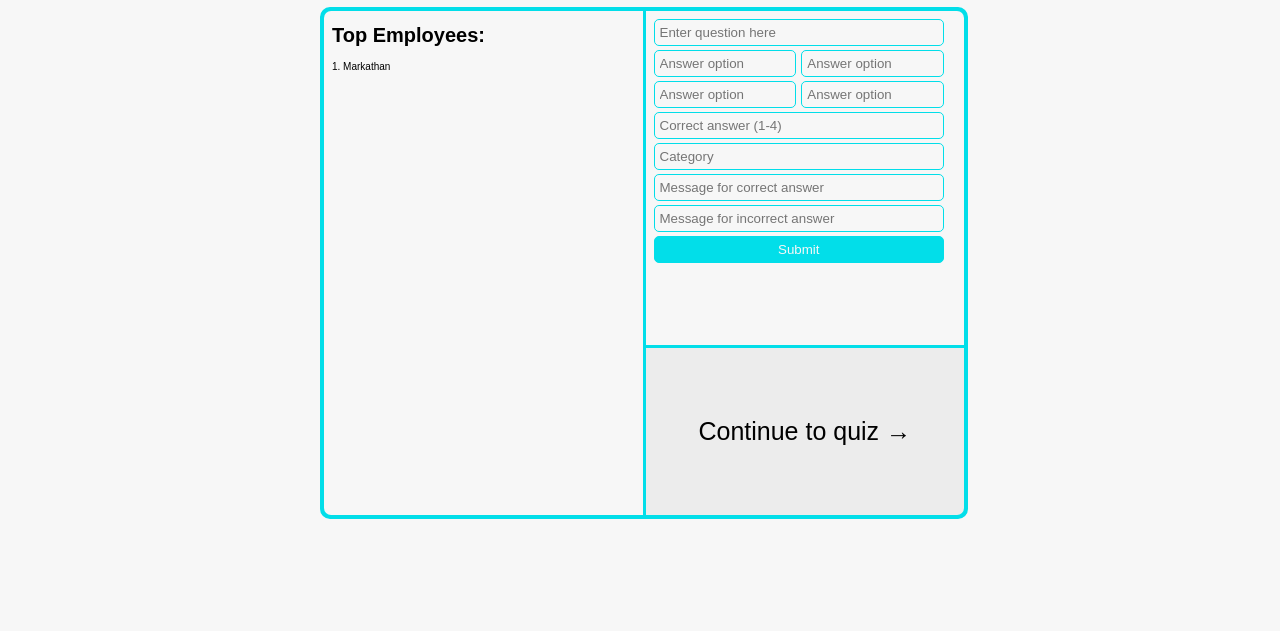
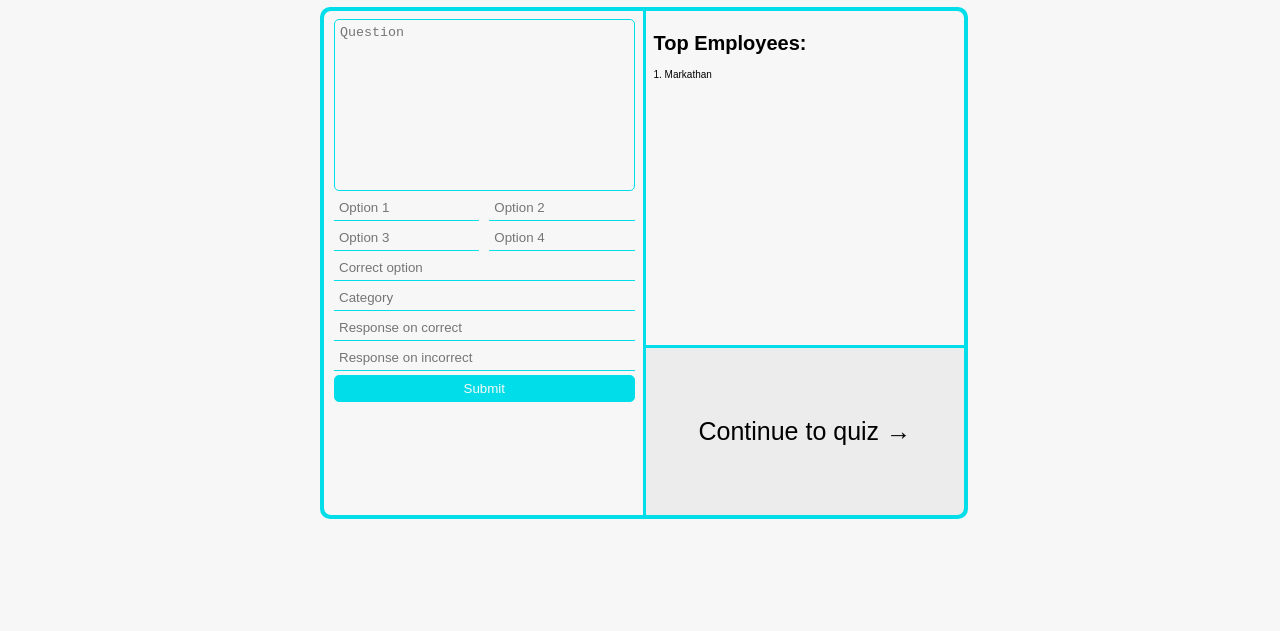
Before and after one commit to Jacob-Guglielmin/ImmuneIT, a website with bundled scripts: page manager.html in a window 1280 px wide. Shown: the part 169-800 px from the top of the page. Built offline with nearby package versions, Linux system fonts and the light colour scheme; a web font is replaced by a local one.

Commit message:
Refactor manager page

```diff
--- a/css/manager.css
+++ b/css/manager.css
@@ -18,11 +18,14 @@
     flex-wrap: wrap;
     justify-content: space-between;
     gap: 4px;
+    margin: 8px;
+    margin-left: 2px;
 }
 
 .dbField {
-    border: 1px solid var(--color-secondary);
-    border-radius: 5px;
+    border: none;
+    border-bottom: 1px solid var(--color-secondary);
+    border-radius: 0;
     padding: 5px;
     background-color: var(--color-background);
 }
@@ -41,6 +44,10 @@
 
 #dbQuestion {
     width: 100%;
+    height: 20vh;
+    resize: none;
+    border: 1px solid var(--color-secondary);
+    border-radius: 5px;
 }
 
 #dbAnswer1, #dbAnswer2, #dbAnswer3, #dbAnswer4 {
--- a/manager.html
+++ b/manager.html
@@ -26,25 +26,25 @@
             </div>
         </div>
         <div id="rootContainer">
-            <span id="interfaceHeader">Hello, Rodriguez</span>
+            <span id="interfaceHeader">Hello, Manager</span>
             <div id="interfaceContainer">
                 <div id="employeeTracker">
+                    <div id="fieldContainer">
+                        <textarea class="dbField" id="dbQuestion" placeholder="Question"></textarea>
+                        <input class="dbField" id="dbAnswer1" placeholder="Option 1">
+                        <input class="dbField" id="dbAnswer2" placeholder="Option 2">
+                        <input class="dbField" id="dbAnswer3" placeholder="Option 3">
+                        <input class="dbField" id="dbAnswer4" placeholder="Option 4">
+                        <input class="dbField" id="dbCorrect" placeholder="Correct option">
+                        <input class="dbField" id="dbCategory" placeholder="Category">
+                        <input class="dbField" id="dbPostCorrect" placeholder="Response on correct">
+                        <input class="dbField" id="dbPostIncorrect" placeholder="Response on incorrect">
+                        <button id="dbSubmit">Submit</button>
+                    </div>
+                </div>
+                <div id="databaseContainer">
                     <h1>Top Employees:</h1>
                     <p>1. Markathan</p>
-                </div>
-                <div id="databaseContainer">
-                    <div id="fieldContainer">
-                        <input class="dbField" id="dbQuestion" placeholder="Enter question here">
-                        <input class="dbField" id="dbAnswer1" placeholder="Answer option">
-                        <input class="dbField" id="dbAnswer2" placeholder="Answer option">
-                        <input class="dbField" id="dbAnswer3" placeholder="Answer option">
-                        <input class="dbField" id="dbAnswer4" placeholder="Answer option">
-                        <input class="dbField" id="dbCorrect" placeholder="Correct answer (1-4)">
-                        <input class="dbField" id="dbCategory" placeholder="Category">
-                        <input class="dbField" id="dbPostCorrect" placeholder="Message for correct answer">
-                        <input class="dbField" id="dbPostIncorrect" placeholder="Message for incorrect answer">
-                        <button id="dbSubmit">Submit</button>
-                    </div>
                 </div>
                 <div id="goToQuizContainer">
                     <a id="goToQuizButton" href="./question.html" class="hoverEffect">Continue to quiz →</a>
```
